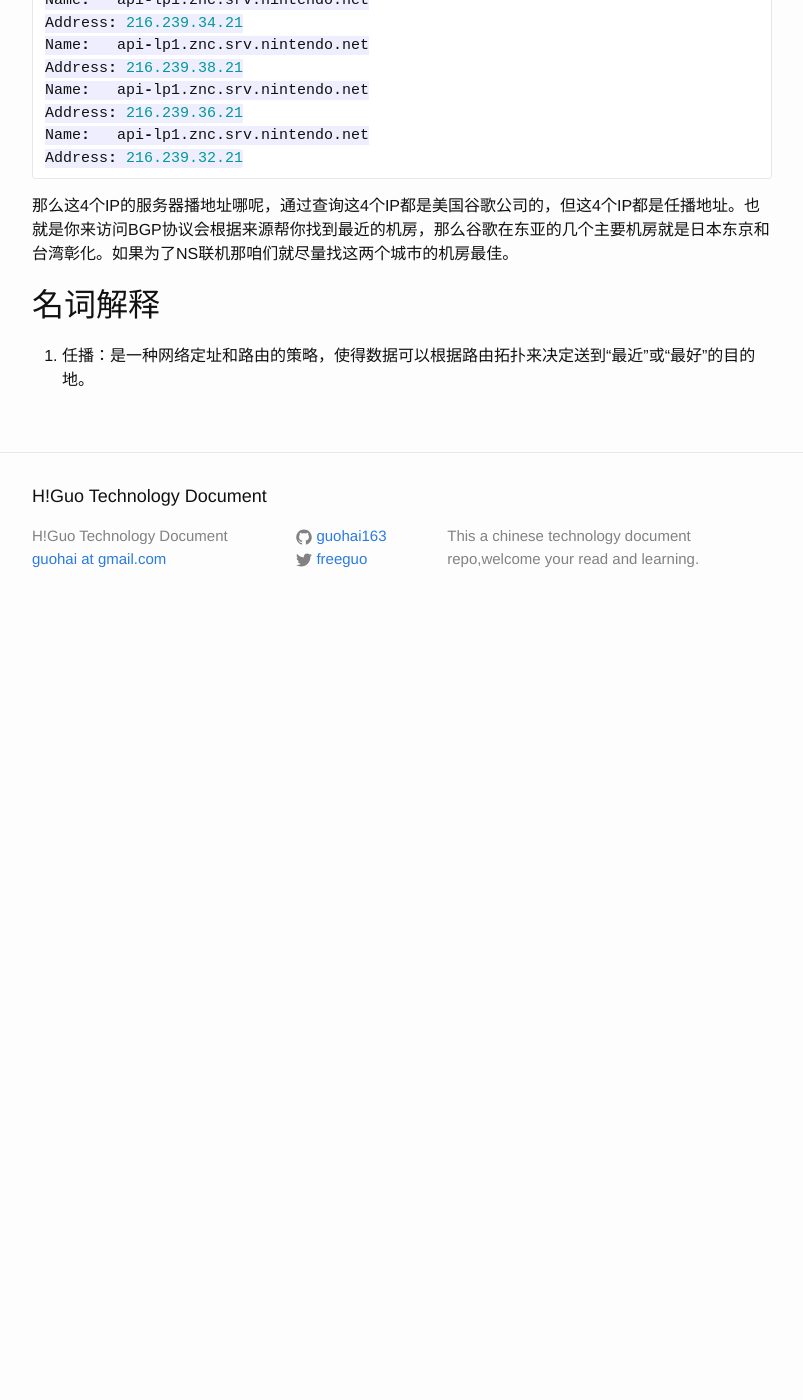
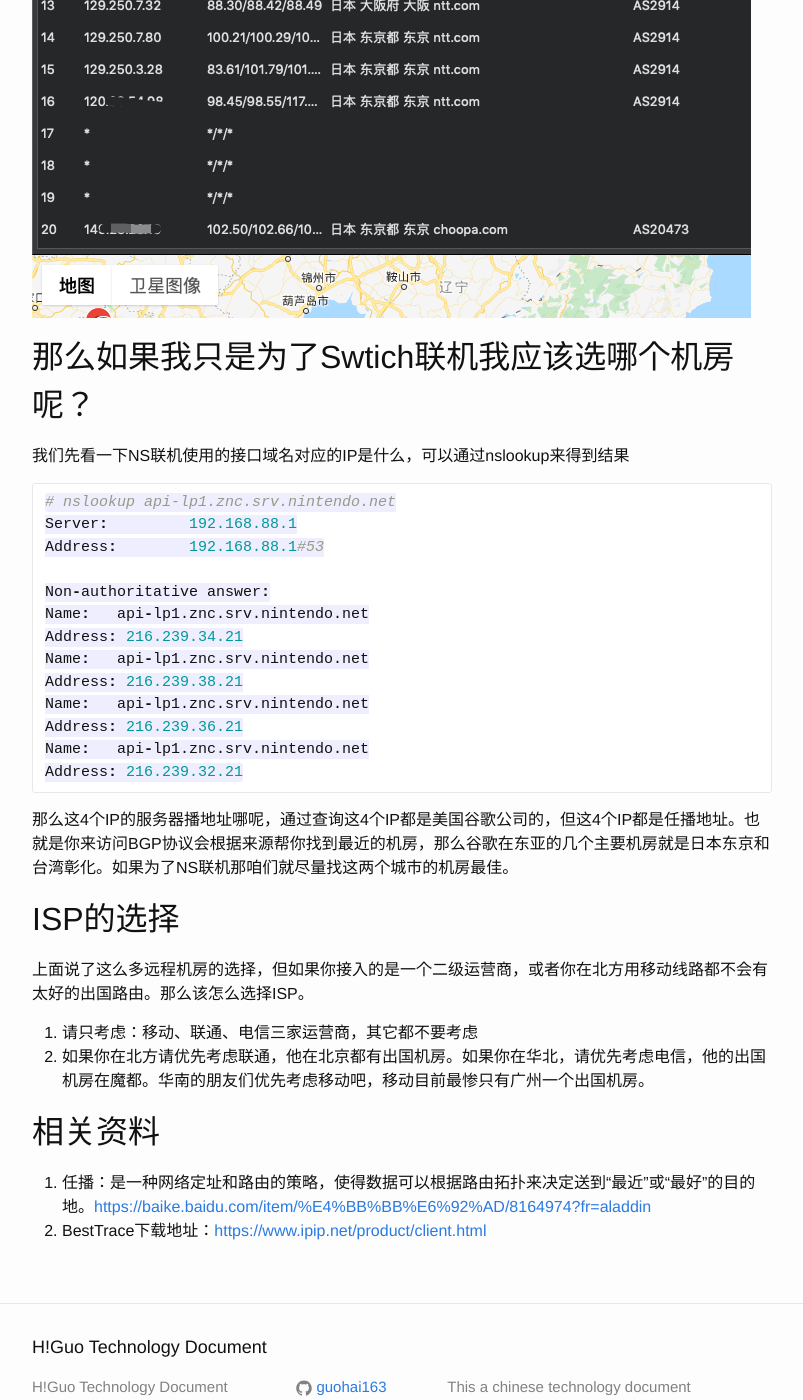
Before and after one commit to guohai163/guohai163.github.io, a Jekyll site: the page built from _posts/2019-06-18-routeros-4.md, in a window 1280 px wide and 1400 px high, scrolled down 2505 px. Shown: the whole window, without its empty margins (238-1041 px from the left). Built offline with Jekyll 4.4.1, drawn with Linux system fonts in a browser that asks for light colours; before the commit the page ends 3135 px from its top, so only the background shows below that; some of the changed text lies outside the part shown.

Commit message:
修复了一些错误

```diff
--- a/_posts/2019-06-18-routeros-4.md
+++ b/_posts/2019-06-18-routeros-4.md
@@ -21,6 +21,12 @@
 
 看图可以知道我们这次测试的路由从北京联通跳出后先进入了上海，再出口到日本东京。但其实联通在中国的北京、上海、广州都有出口机房，所以这个路由不是最优但我们不能人为修改路由的路径只能再换同一VPS商的IP地址段，多试几次就有可能会出现离你最近的机房直接出口。
 
+经过我们的反复尝试总算遇到了一个直接从北京路由出去的目标IP。延迟也一下子缩减到了100ms.
+
+![route-bj.png](http://blog.guohai.org/doc-pic/2019-05/route-bj.png)
+
+
+
 ## 那么如果我只是为了Swtich联机我应该选哪个机房呢？
 
 我们先看一下NS联机使用的接口域名对应的IP是什么，可以通过nslookup来得到结果
@@ -43,9 +49,15 @@
 
 那么这4个IP的服务器播地址哪呢，通过查询这4个IP都是美国谷歌公司的，但这4个IP都是任播地址。也就是你来访问BGP协议会根据来源帮你找到最近的机房，那么谷歌在东亚的几个主要机房就是日本东京和台湾彰化。如果为了NS联机那咱们就尽量找这两个城市的机房最佳。
 
+## ISP的选择
+
+上面说了这么多远程机房的选择，但如果你接入的是一个二级运营商，或者你在北方用移动线路都不会有太好的出国路由。那么该怎么选择ISP。
+
+1. 请只考虑：移动、联通、电信三家运营商，其它都不要考虑
+2. 如果你在北方请优先考虑联通，他在北京都有出国机房。如果你在华北，请优先考虑电信，他的出国机房在魔都。华南的朋友们优先考虑移动吧，移动目前最惨只有广州一个出国机房。
 
 
+## 相关资料
 
-## 名词解释
-
-1. 任播：是一种网络定址和路由的策略，使得数据可以根据路由拓扑来决定送到“最近”或“最好”的目的地。
+1. 任播：是一种网络定址和路由的策略，使得数据可以根据路由拓扑来决定送到“最近”或“最好”的目的地。[https://baike.baidu.com/item/%E4%BB%BB%E6%92%AD/8164974?fr=aladdin](https://baike.baidu.com/item/%E4%BB%BB%E6%92%AD/8164974?fr=aladdin)
+2. BestTrace下载地址：[https://www.ipip.net/product/client.html](https://www.ipip.net/product/client.html)
```
Also changed, not shown: doc-pic/2019-05/route-bj.png (added).
